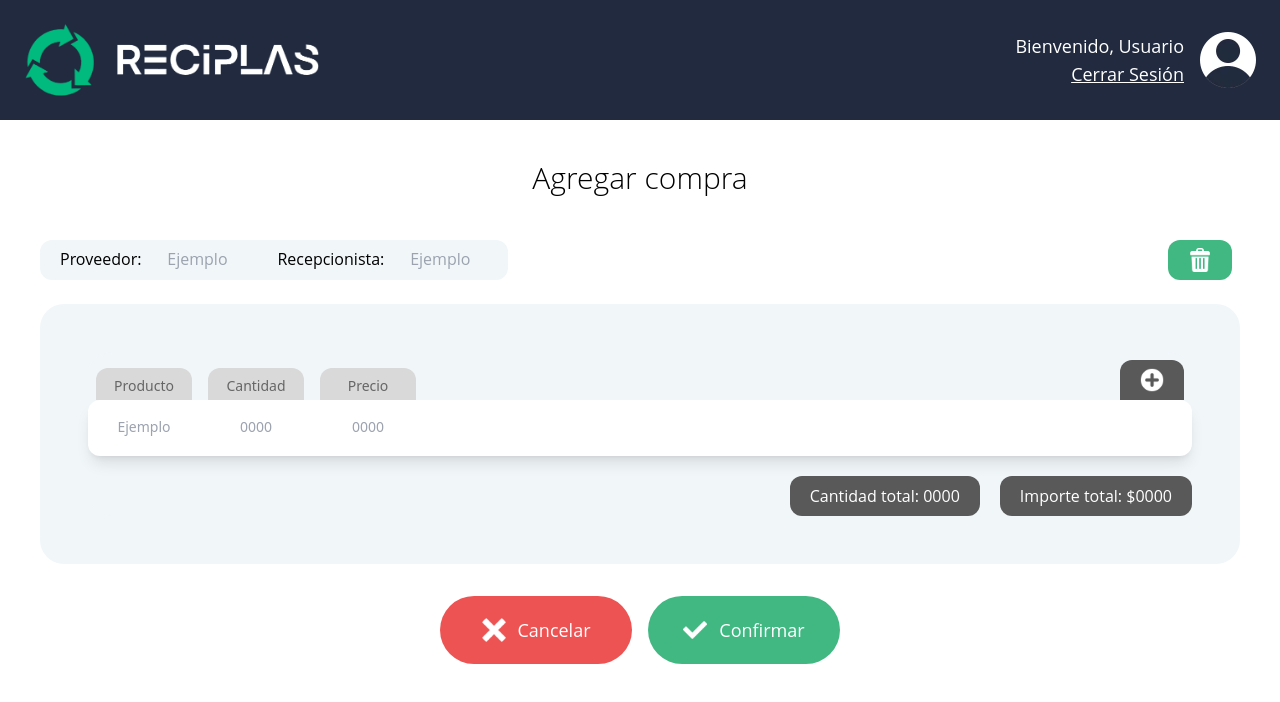
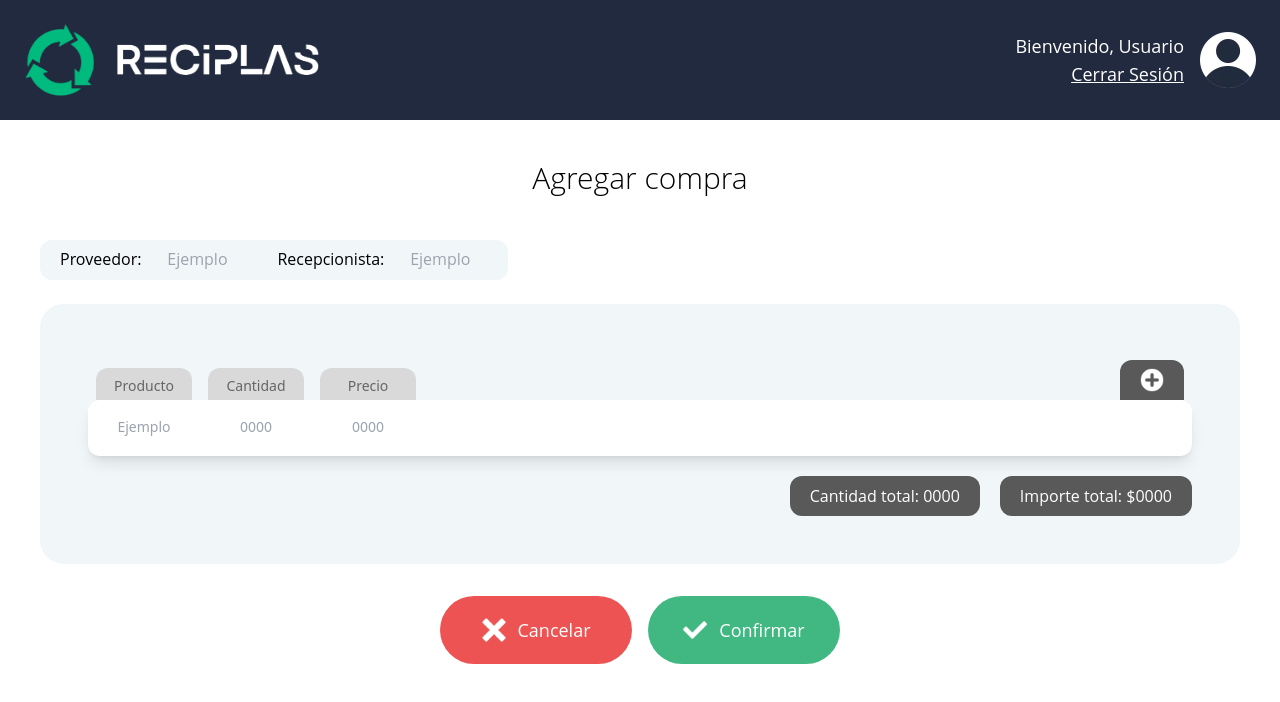
Before and after one commit to tomas-lp/Reciplas-front, a Next.js app: page /compras/nuevo in a window 1280 px wide. Shown: the top 702 px of the page. Built offline with nearby package versions, Linux system fonts and the light colour scheme.

Commit message:
Corregido agregar compra

```diff
--- a/components/compras/agregarCompra.jsx
+++ b/components/compras/agregarCompra.jsx
@@ -22,11 +22,6 @@ const AgregarCompra = (props) => {
                 placeholder="Ejemplo"
               />
             </div>
-          </div>
-        </div>
-        <div className="flex flex-row items-center h-12 md:h-auto">
-          <div className="bg-primary w-16 p-2 rounded-xl flex justify-center items-center mx-2 h-10 hover:h-12 transition-all cursor-pointer">
-            <img src="/Icons/White/eliminar.png" alt="" className="h-6" />
           </div>
         </div>
       </div>
```
